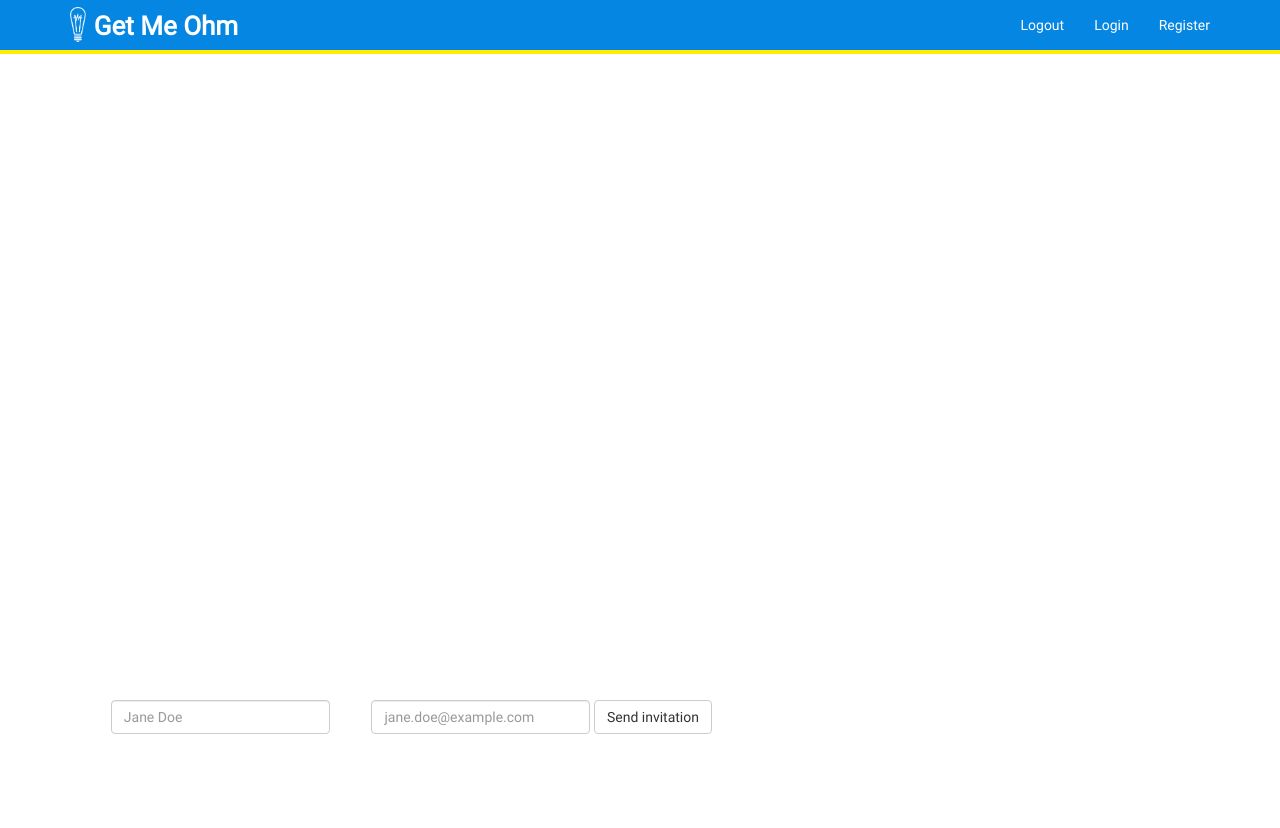
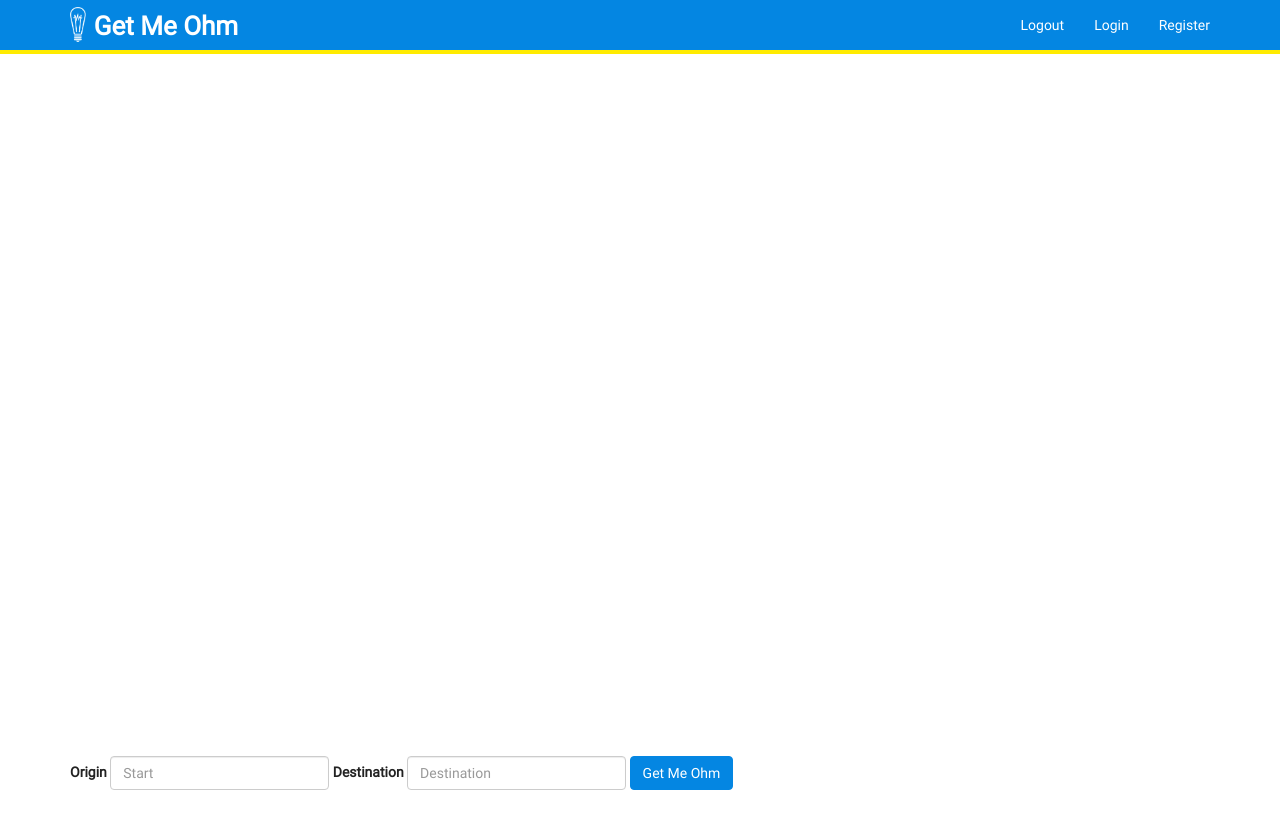
Before and after one commit to zuspadt79/wdi-project-2, a website with bundled scripts: page ev-network/index.html in a window 1280 px wide. Before the commit the page ends 800 px from the top, so only its background shows below. Built offline with nearby package versions, Linux system fonts and the light colour scheme.

Commit message:
Destination and origin form

```diff
--- a/ev-network/index.html
+++ b/ev-network/index.html
@@ -39,36 +39,20 @@
 
   <div id="map-canvas"></div>
 
-  <!-- <div class="container">
-    <footer class="footer">
-      <div class="btn-group" data-toggle="buttons">
-        <p>
-          Charger Type
-        </p>
-        <label class="btn btn-primary active">
-          <input type="radio" name="options" class="btn btn-outline-primary" id="btn-typeTwo" autocomplete="off" checked>Type 2
-        </label>
-        <label class="btn btn-primary">
-          <input type="radio" name="options" class="btn btn-outline-primary" id="btn-ccs" autocomplete="off">CCS
-        </label>
-        <label class="btn btn-primary">
-          <input type="radio" name="options" class="btn btn-outline-primary" id="btn-chademo" autocomplete="off">CHAdeMO
-        </label>
-      </div>
-    </footer>
-  </div> -->
   <nav id="footer-nav" class="navbar navbar-default navbar-fixed-bottom">
     <div class="container">
       <form class="form-inline">
         <div class="form-group">
-          <label for="exampleInputName2">Name</label>
-          <input type="text" class="form-control" id="exampleInputName2" placeholder="Jane Doe">
+          <label for="origin">Origin</label>
+          <input type="text" class="form-control" id="origin" placeholder="Start">
         </div>
+
         <div class="form-group">
-          <label for="exampleInputEmail2">Email</label>
-          <input type="email" class="form-control" id="exampleInputEmail2" placeholder="jane.doe@example.com">
+          <label for="destination">Destination</label>
+          <input type="text" class="form-control" id="destination" placeholder="Destination">
         </div>
-        <button type="submit" class="btn btn-default">Send invitation</button>
+
+        <button type="submit" class="btn btn-primary">Get Me Ohm</button>
       </form>
     </div>
   </nav>
--- a/ev-network/src/scss/style.scss
+++ b/ev-network/src/scss/style.scss
@@ -3,6 +3,7 @@
 
 $blue:      #0486E2;
 $white:     white;
+$black:     #222;
 $yellow:    #ffeb00;
 $base-font: 'Roboto', sans-serif;
 
@@ -59,10 +60,10 @@ body {
   }
 }
 
-
 #footer-nav {
   background: $white;
-  height: 100px;
+  padding: 1rem;
+  color: $black;
 }
 
 // html, body {
@@ -107,6 +108,6 @@ body {
 
 #map-canvas {
   width: 100%;
-  height: 75vh;
+  height: 100vh;
   margin: 0 auto;
 }
```
Also changed, not shown: ev-network/public/css/style.css.
